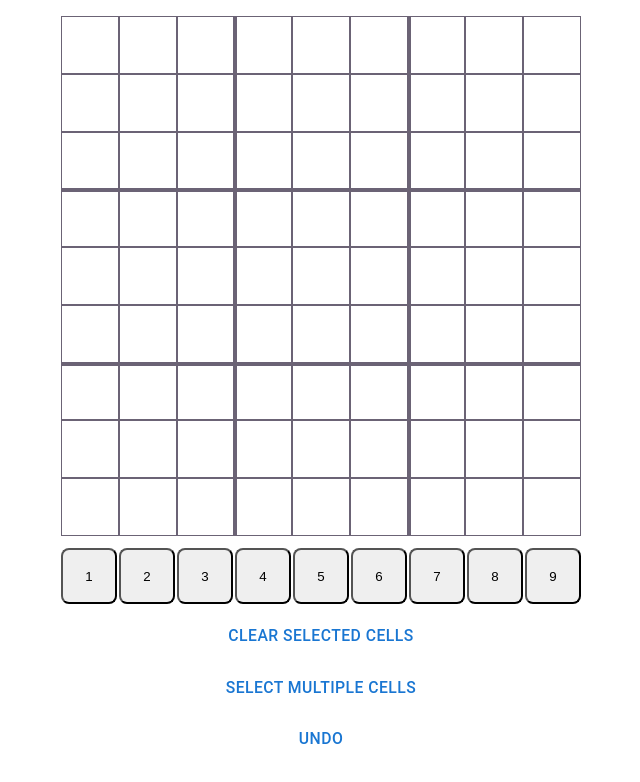
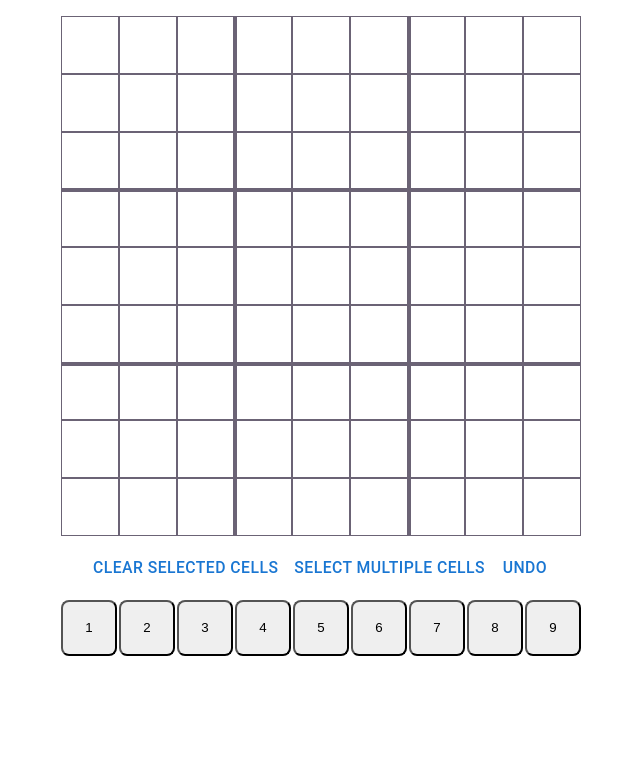
Before and after one commit to olikve02/Sudoku-Helper, a React (Vite) app: page / in a window 1280 px wide. Shown: the top 782 px of the page, without its empty margins (319-959 px from the left). Built offline with nearby package versions, Linux system fonts and the light colour scheme.

Commit message:
refactor: removed unnececary components

```diff
--- a/src/App.tsx
+++ b/src/App.tsx
@@ -1,11 +1,7 @@
-import { Box } from "@mui/material";
+import { Box, Button } from "@mui/material";
 import Board from "./Components/Board";
 import { useState } from "react";
-import CandidateButtonRow from "./Components/Buttons/CandidateButtonRow";
 import NumberButtonRow from "./Components/Buttons/NumberButtonRow";
-import ClearSelectedCellsButton from "./Components/Buttons/ClearSelectedCellsButton";
-import ToggleSelectModeButton from "./Components/Buttons/ToggleSelectModeButton";
-import UndoButton from "./Components/Buttons/UndoButton";
 
 function App() {
   const [selectMultipleCells, setSelectMultipleCells] = useState(false);
@@ -23,20 +19,20 @@ function App() {
   return (
     <Box className="screen-container">
       <Board cells={cells} handleCellClicked={handleCellClicked}></Board>
+      <Box>
+        <Button onClick={() => handleClearSelectedCellsClicked()}>
+          Clear Selected Cells{" "}
+        </Button>
 
+        <Button onClick={() => handleSelectModeClicked()}>
+          Select Multiple Cells
+        </Button>
+
+        <Button onClick={() => handleUndoClick()}>Undo</Button>
+      </Box>
       <NumberButtonRow
         handleNumberButtonClicked={handleNumberButtonClicked}
       ></NumberButtonRow>
-
-      <ClearSelectedCellsButton
-        handleClearSelectedCellsClicked={handleClearSelectedCellsClicked}
-      ></ClearSelectedCellsButton>
-
-      <ToggleSelectModeButton
-        handleSelectModeClicked={handleSelectModeClicked}
-      ></ToggleSelectModeButton>
-
-      <UndoButton handleUndoClick={handleUndoClick}></UndoButton>
     </Box>
   );
 
--- a/src/Components/Buttons/ClearSelectedCellsButton.tsx
+++ /dev/null
@@ -1,10 +0,0 @@
-import { Button } from "@mui/material";
-
-function ClearSelectedCellsButton(props) {
-  return (
-    <Button onClick={() => props.handleClearSelectedCellsClicked()}>
-      Clear Selected Cells
-    </Button>
-  );
-}
-export default ClearSelectedCellsButton;
--- a/src/Components/Buttons/ToggleSelectModeButton.tsx
+++ /dev/null
@@ -1,10 +0,0 @@
-import { Button } from "@mui/material";
-
-function ToggleSelectModeButton(props) {
-  return (
-    <Button onClick={() => props.handleSelectModeClicked()}>
-      Select Multiple Cells
-    </Button>
-  );
-}
-export default ToggleSelectModeButton;
--- a/src/Components/Buttons/UndoButton.tsx
+++ /dev/null
@@ -1,6 +0,0 @@
-import Button from "@mui/material/Button";
-
-function UndoButton(props) {
-  return <Button onClick={() => props.handleUndoClick()}>Undo</Button>;
-}
-export default UndoButton;
```
Also changed, not shown: src/Components/Buttons/CandidateButtonRow.tsx (deleted, +0 -19 lines).
